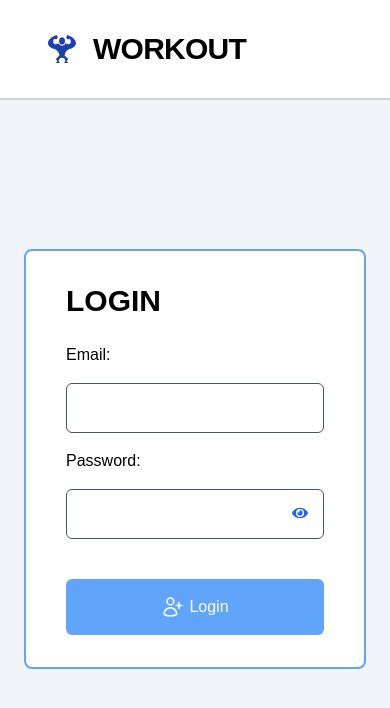
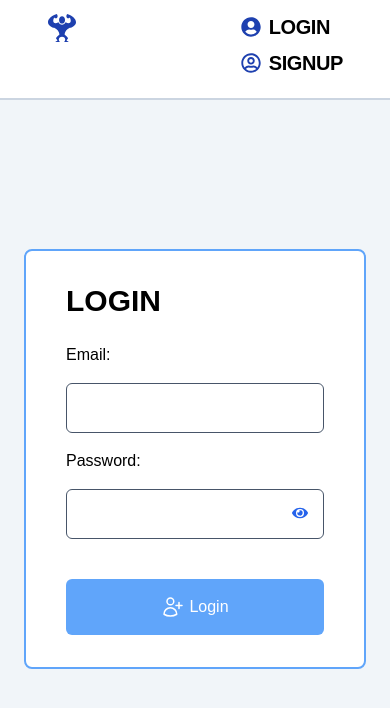
Before and after one commit to arvinbuid/fullstack-workout-app, a React (Vite) app in the folder frontend/: page /login in a window 390 px wide. Shown: the top 708 px of the page. Built offline with nearby package versions, Linux system fonts and the light colour scheme; a web font is replaced by a local one.

Commit message:
Navbar links styling adjustments for mobile responsiveness.

```diff
--- a/frontend/src/components/Navbar.jsx
+++ b/frontend/src/components/Navbar.jsx
@@ -21,15 +21,15 @@ function Navbar() {
         <Link to={"/"}>
           <span className='text-3xl text-blue-800 flex gap-4 items-center'>
             <GiMuscleUp />
-            <p className='text-black tracking-tight font-bold py-2'>WORKOUT</p>
+            <p className='text-black tracking-tight font-bold py-2 hidden sm:flex'>WORKOUT</p>
           </span>
         </Link>
         {/* logout */}
 
-        <div className='hidden sm:flex items-center gap-6 tracking-tight'>
+        <div className=' items-center gap-6 tracking-tight'>
           {user ? (
             <div className='flex items-center gap-4'>
-              <p className='text-lg px-2 font-semibold hidden md:flex'>{user.email}</p>
+              <p className='text-lg px-2 font-semibold hidden sm:flex'>{user.email}</p>
               <button
                 onClick={handleLogout}
                 className='flex items-center gap-2 text-xl transition transform hover:border-b-2 border-green-600 py-2 '
```
